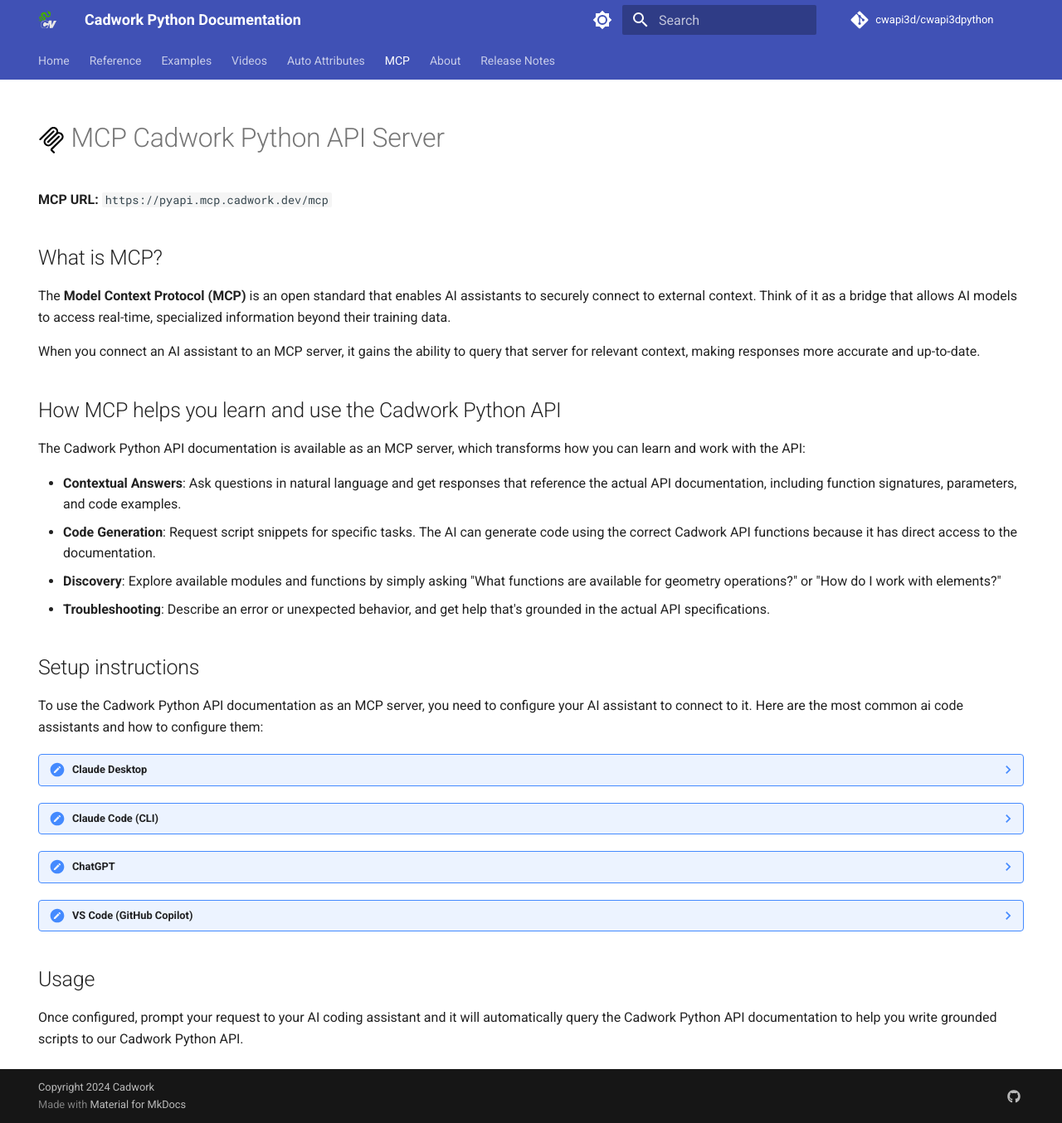
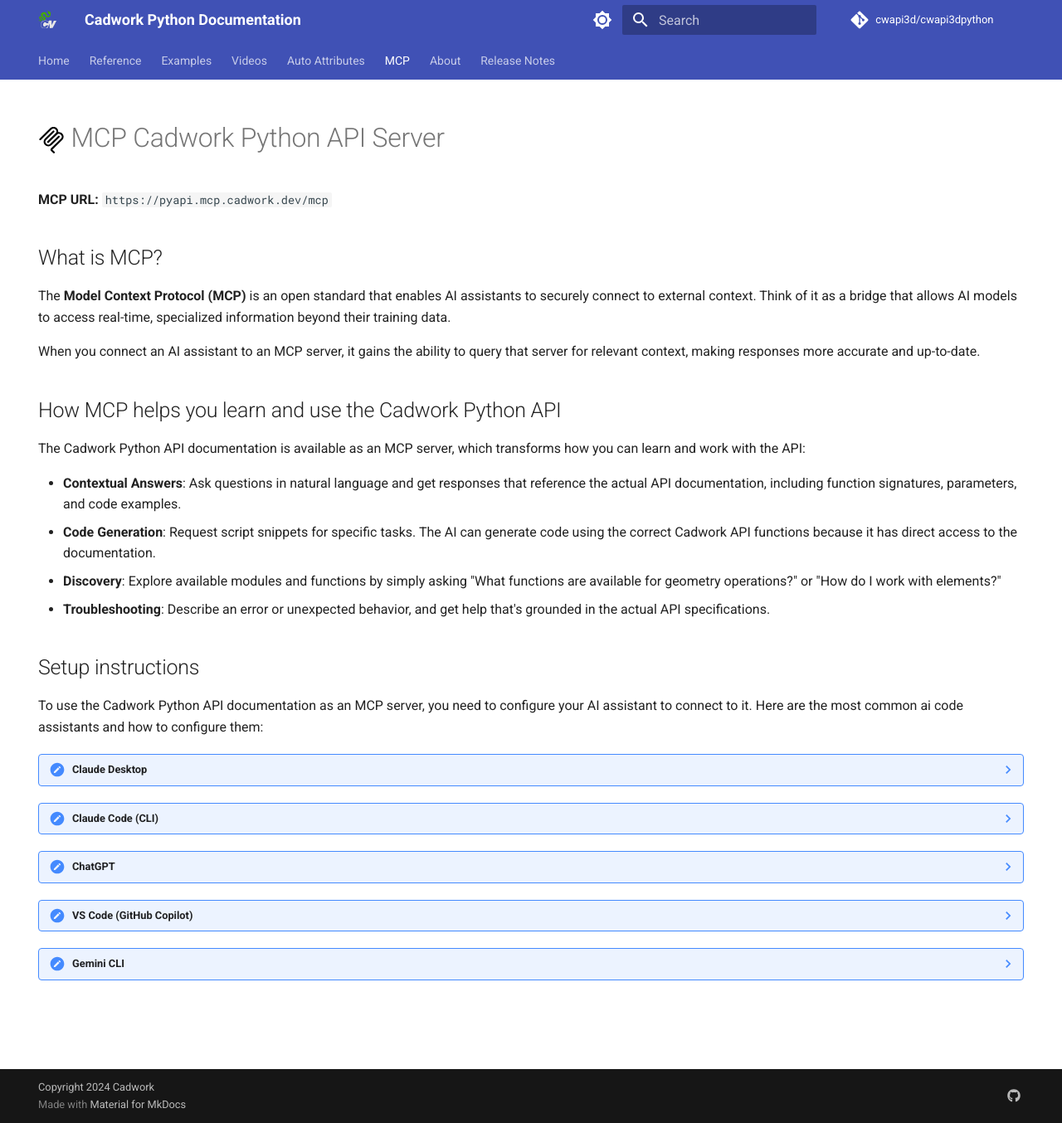
Before and after one commit to cwapi3d/cwapi3dpython, an MkDocs documentation site: the page built from docs/mcp.md, in a window 1280 px wide and 1354 px high. Shown: the whole window at 83% size. Built offline with MkDocs 1.6.1 and Material for MkDocs 9.7.7, drawn with Linux system fonts in a browser that asks for light colours; comment, search, counter and statistics services are not loaded.

Commit message:
Add Gemini CLI integration guide for MCP servers in documentation

````diff
--- a/docs/mcp.md
+++ b/docs/mcp.md
@@ -71,6 +71,31 @@ To use the Cadwork Python API documentation as an MCP server, you need to config
 
     [VS Code MCP Documentation](https://code.visualstudio.com/docs/copilot/chat/mcp-servers){target=_blank}
 
-## Usage
+??? note "Gemini CLI"
+    Gemini CLI supports MCP servers natively through its command-line interface.
 
-Once configured, prompt your request to your AI coding assistant and it will automatically query the Cadwork Python API documentation to help you write grounded scripts to our Cadwork Python API.
+    **Prerequisites**: Install the Gemini CLI first:
+
+    ```bash
+    npm install -g @google/gemini-cli@latest
+    ```
+
+    **Add the server**:
+
+    ```bash
+    gemini mcp add --transport http cadwork-pyapi https://pyapi.mcp.cadwork.dev/mcp
+    ```
+
+    **Verify the connection**:
+
+    ```bash
+    gemini mcp list
+    ```
+
+    Once added, the Cadwork Python API documentation will be automatically available when you interact with Gemini CLI.
+
+    <figure markdown="1">
+    ![Gemini MCP Demo](img/mcp/gemini-mcp.gif){width=600}
+    </figure>
+
+    [Gemini MCP Guide](https://geminicli.com/docs/tools/mcp-server){target=_blank}
````
Also changed, not shown: docs/img/console.gif (deleted).
